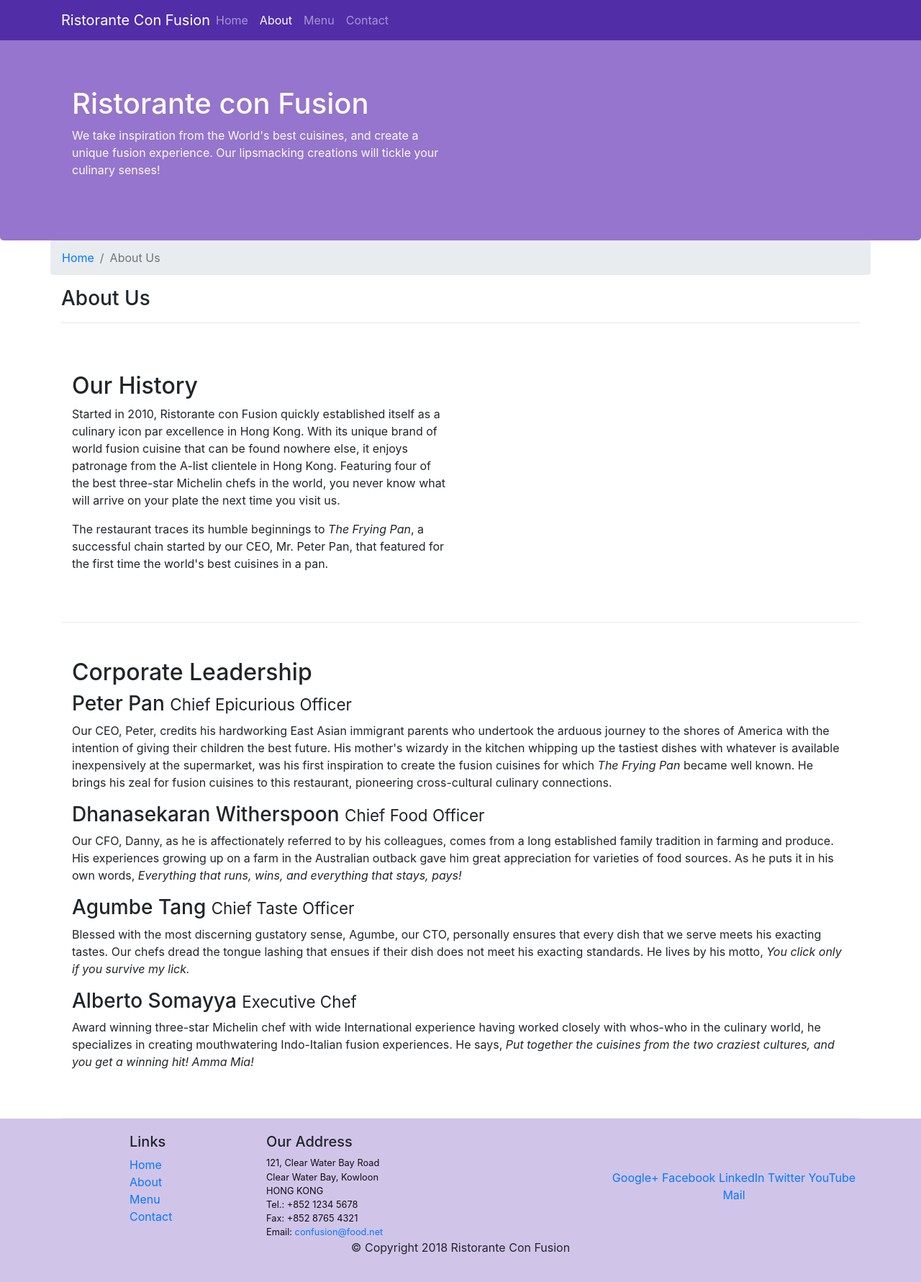
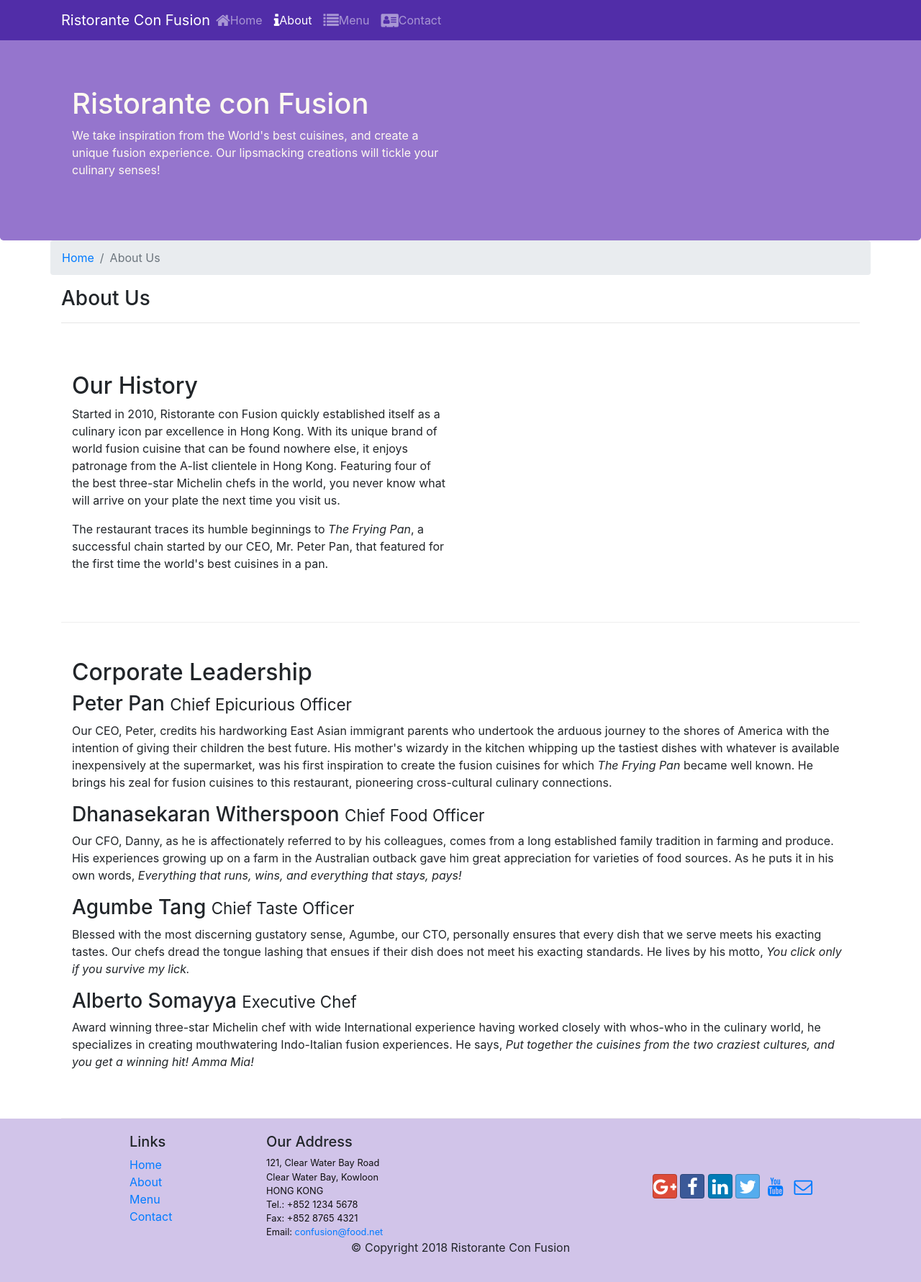
Before and after one commit to vaishnavi-rathore/project, a website: page aboutus.html in a window 1280 px wide. Shown: the whole page at 72% size. Drawn offline with nearby package versions, Linux system fonts and the light colour scheme.

Commit message:
Icon Fonts

```diff
--- a/aboutus.html
+++ b/aboutus.html
@@ -6,6 +6,8 @@
   <meta http-equiv="x-ua-compatible" content="ie=edge">
   <title>Ristorante Con Fusion: About Us</title>
   <link rel="stylesheet" href="node_modules/bootstrap/dist/css/bootstrap.min.css">
+  <link rel="stylesheet" href="node_modules/font-awesome/css/font-awesome.min.css">
+  <link rel="stylesheet" href="node_modules/bootstrap-social/bootstrap-social.css">
   <link rel="stylesheet" href="css/styles.css">
 </head>
 <body>
@@ -18,10 +20,10 @@
             <a class="navbar-brand mr-auto" href="./index.html">Ristorante Con Fusion</a>
             <div class="collapse navbar-collapse" id="Navbar">
               <ul class="navbar-nav mr-auto">
-                  <li class="nav-item "><a class="nav-link" href="./index.html">Home</a></li>
-                  <li class="nav-item active"><a class="nav-link" href="./aboutus.html">About</a></li>
-                  <li class="nav-item"><a class="nav-link" href="#">Menu</a></li>
-                  <li class="nav-item"><a class="nav-link" href="#">Contact</a></li>
+                <li class="nav-item"><a class="nav-link" href="./index.html"><span class="fa fa-home fa-lg"></span>Home</a></li>
+                <li class="nav-item active"><a class="nav-link" href="./aboutus.html"><span class="fa fa-info fa-lg"></span>About</a></li>
+                <li class="nav-item"><a class="nav-link" href="#"><span class="fa fa-list fa-lg"></span>Menu</a></li>
+                <li class="nav-item"><a class="nav-link" href="#"><span class="fa fa-address-card fa-lg"></span>Contact</a></li>
                 </ul>
             </div>
         </div>
@@ -95,12 +97,12 @@
                 </div>
                 <div class="col-12 col-sm-4 align-self-center">
                     <div class="text-center">
-                        <a href="http://google.com/+">Google+</a>
-                        <a href="http://www.facebook.com/profile.php?id=">Facebook</a>
-                        <a href="http://www.linkedin.com/in/">LinkedIn</a>
-                        <a href="http://twitter.com/">Twitter</a>
-                        <a href="http://youtube.com/">YouTube</a>
-                        <a href="mailto:">Mail</a>
+                        <a class="btn btn-social-icon btn-google" href="http://google.com/+"><i class="fa fa-google-plus fa-lg"></i></a>
+                        <a class="btn btn-social-icon btn-facebook" href="http://www.facebook.com/profile.php?id="><i class="fa fa-facebook fa-lg"></i></a>
+                        <a class="btn btn-social-icon btn-linkedin" href="http://www.linkedin.com/in/"><i class="fa fa-linkedin fa-lg"></i></a>
+                        <a class="btn btn-social-icon btn-twitter" href="http://twitter.com/"><i class="fa fa-twitter fa-lg"></i></a>
+                        <a class="btn btn-social-icon btn-youtube" href="http://youtube.com/"><i class="fa fa-youtube fa-lg"></i></a>
+                        <a class="btn btn-social-icon" href="mailto:"><i class="fa fa-envelope-o fa-lg"></i></a>
                     </div>
                 </div>
            </div>
--- a/package.json
+++ b/package.json
@@ -15,6 +15,8 @@
   },
   "dependencies": {
     "bootstrap": "^4.0.0",
+    "bootstrap-social": "^5.1.1",
+    "font-awesome": "^4.7.0",
     "jquery": "^3.3.1",
     "popper.js": "^1.12.9"
   }
```
Also changed, not shown: index.html (+15 -13 lines), 1 other file.
